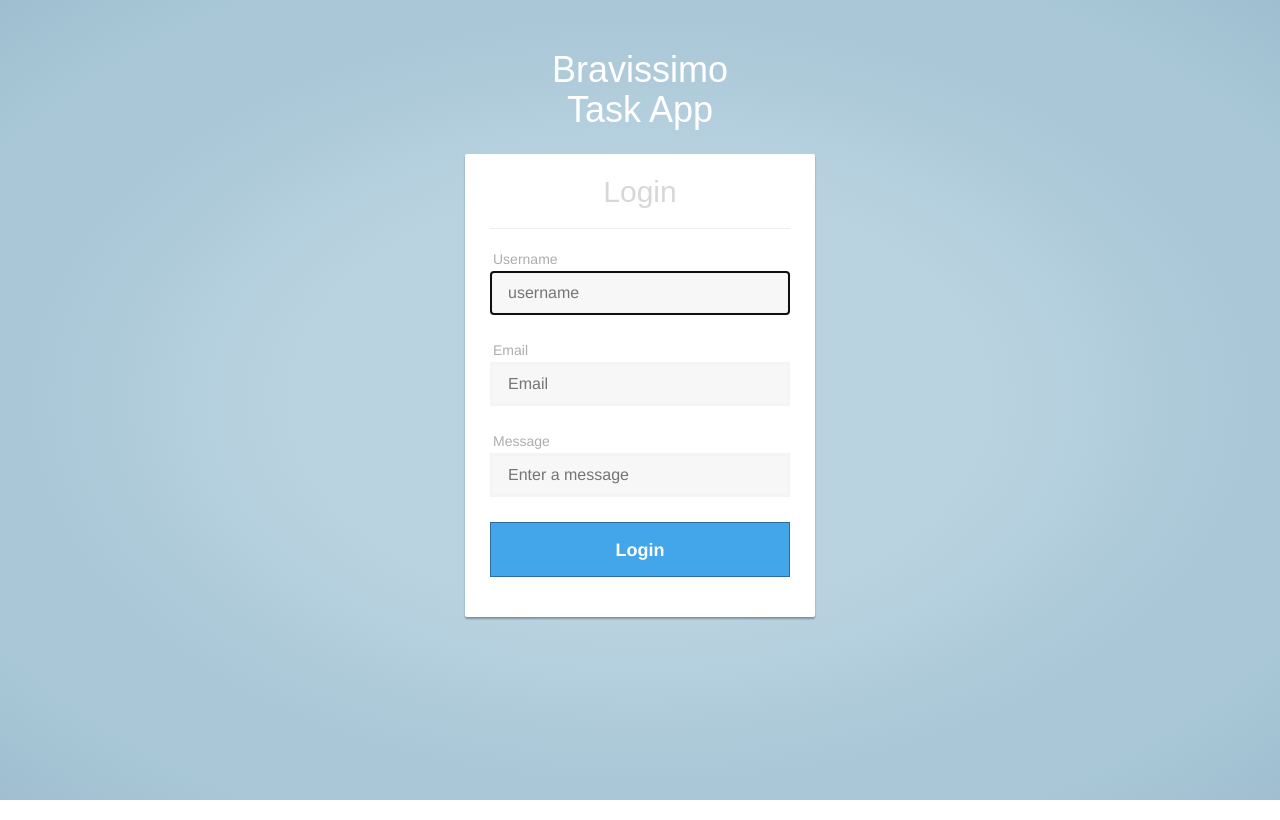
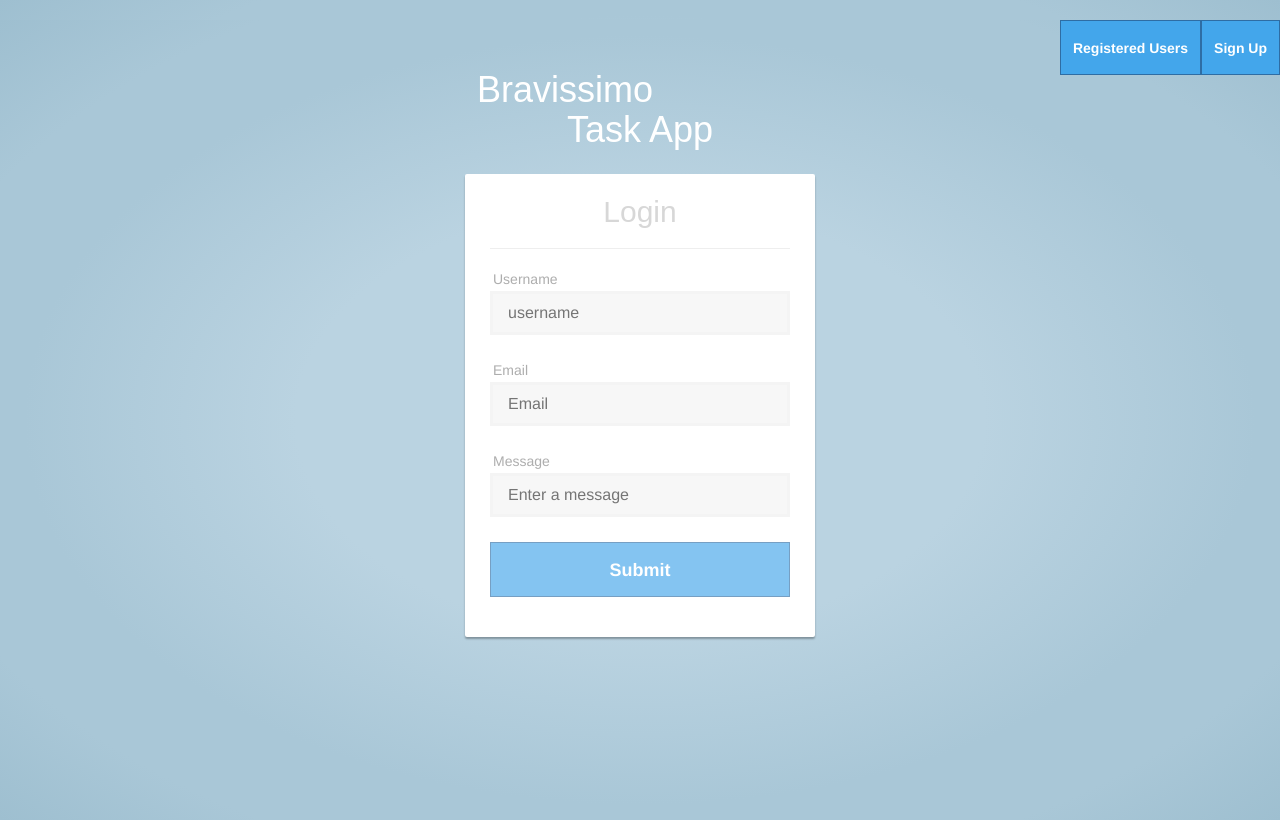
Before and after one commit to khi195/angularExample, a website: page index.html in a window 1280 px wide. Drawn offline with nearby package versions, Linux system fonts and the light colour scheme.

Commit message:
added required to the email and message field, disabled submit button and valid command

```diff
--- a/index.html
+++ b/index.html
@@ -14,21 +14,24 @@
 
   <body ng-app="bravissimoExampleApp">
 
+<h1>
+  <button class='btn btn-primary pull-right'>Sign Up</button>
+  <button class='btn btn-primary pull-right'>Registered Users</button>
+</h1>
+
     <div class="container" ng-controller="submitForm">
     <h1 class="welcome text-center">Bravissimo <br> Task App</h1>
         <div class="card card-container">
         <h2 class='login_title text-center'>Login</h2>
         <hr>
-
-            <form class="form-signin" novalidate ng-submit = "submit()">
+            <form name="form" class="form-signin" novalidate ng-submit="submit(form.$valid)">
                 <p class="input_title">Username</p>
-                <input type="text" id="inputUser" class="login_box" ng-model="submitUser" placeholder="username" required autofocus>
+                <input type="text" id="inputUser" class="login_box" ng-model="submitUser" placeholder="username" required>
                 <p class="input_title">Email</p>
-                <input type="password" id="inputEmail" class="login_box" ng-model="submitEmail" placeholder="Email" required>
+                <input type="email" id="inputEmail" class="login_box" ng-model="submitEmail" placeholder="Email" required>
                 <p class="input_title">Message</p>
-                <input type="text" id="inputMessage"  placeholder="Enter a message" class="login_box" ng-model="submitMessage">
-
-                <button class="btn btn-lg btn-primary" type="submit">Login</button>
+                <input type="text" id="inputMessage"  placeholder="Enter a message" class="login_box" ng-model="submitMessage" required>
+                <button class="btn btn-lg btn-primary" type="submit" ng-disabled="form.$invalid">Submit</button>
             </form><!-- /form -->
         </div><!-- /card-container -->
     </div><!-- /container -->
```
